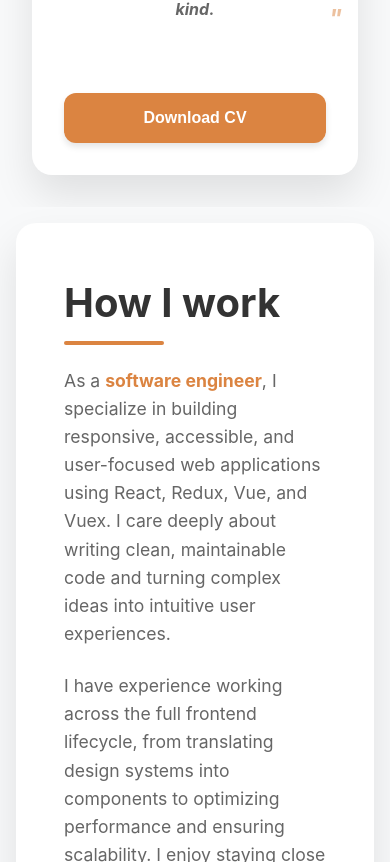
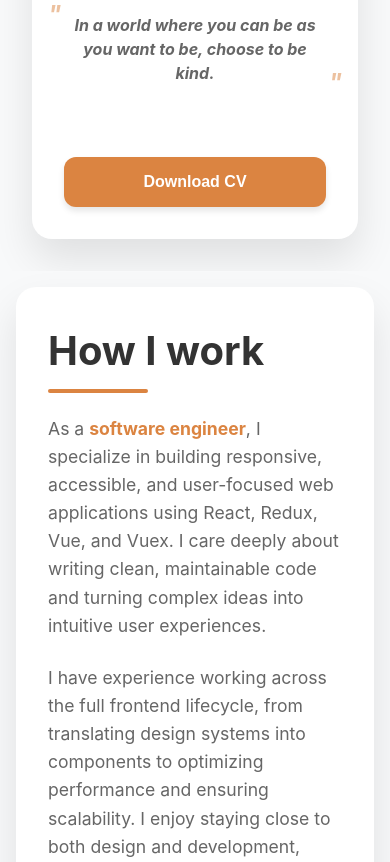
Before and after one commit to yaquelinehoyos/my-personal-website, a React (Vite) app: page / in a window 390 px wide. Shown: the part 1138-2000 px from the top of the page. Built offline with nearby package versions, Linux system fonts and the light colour scheme.

Commit message:
🐛 fix mobile layout issues

```diff
--- a/src/components/About/About.module.scss
+++ b/src/components/About/About.module.scss
@@ -35,13 +35,18 @@
   }
 
   .content {
-    background: $color-white;
-    padding: $spacing-xl;
+    background-color: $color-white;
+    padding: $spacing-lg;
     border-radius: $border-radius-lg;
     box-shadow: $shadow-lg;
     transform: translateY(0);
     transition: transform $transition-fast;
-    width: 100%;
+    height: 100%;
+    display: flex;
+    flex-direction: column;
+    position: relative;
+    overflow: hidden;
+    z-index: 1;
 
     &:hover {
       transform: translateY(-10px);
--- a/src/components/Contact/Contact.module.scss
+++ b/src/components/Contact/Contact.module.scss
@@ -47,16 +47,15 @@
 
   .content {
     background-color: $color-white;
-    padding: $spacing-xl;
+    padding: $spacing-lg;
     border-radius: $border-radius-lg;
     box-shadow: $shadow-lg;
     transform: translateY(0);
     transition: transform $transition-fast;
-    max-width: 1200px;
-    margin: 0 auto;
     display: flex;
     flex-direction: row;
     gap: $spacing-xl;
+    z-index: 1;
 
     @media (max-width: $breakpoint-md) {
       flex-direction: column;
--- a/src/components/Profile/Profile.module.scss
+++ b/src/components/Profile/Profile.module.scss
@@ -39,6 +39,10 @@
     color: $color-text-primary;
     margin-bottom: $spacing-lg;
     z-index: 1;
+
+    @media (max-width: $breakpoint-lg) {
+      margin-top: $spacing-lg + $spacing-xxl;
+    }
   }
 
   .greeting {
@@ -57,10 +61,6 @@
 
     @media (max-width: $breakpoint-md) {
       font-size: $font-size-lg;
-    }
-
-    @media (max-width: $breakpoint-lg) {
-      margin-top: $spacing-lg;
     }
   }
 
```
